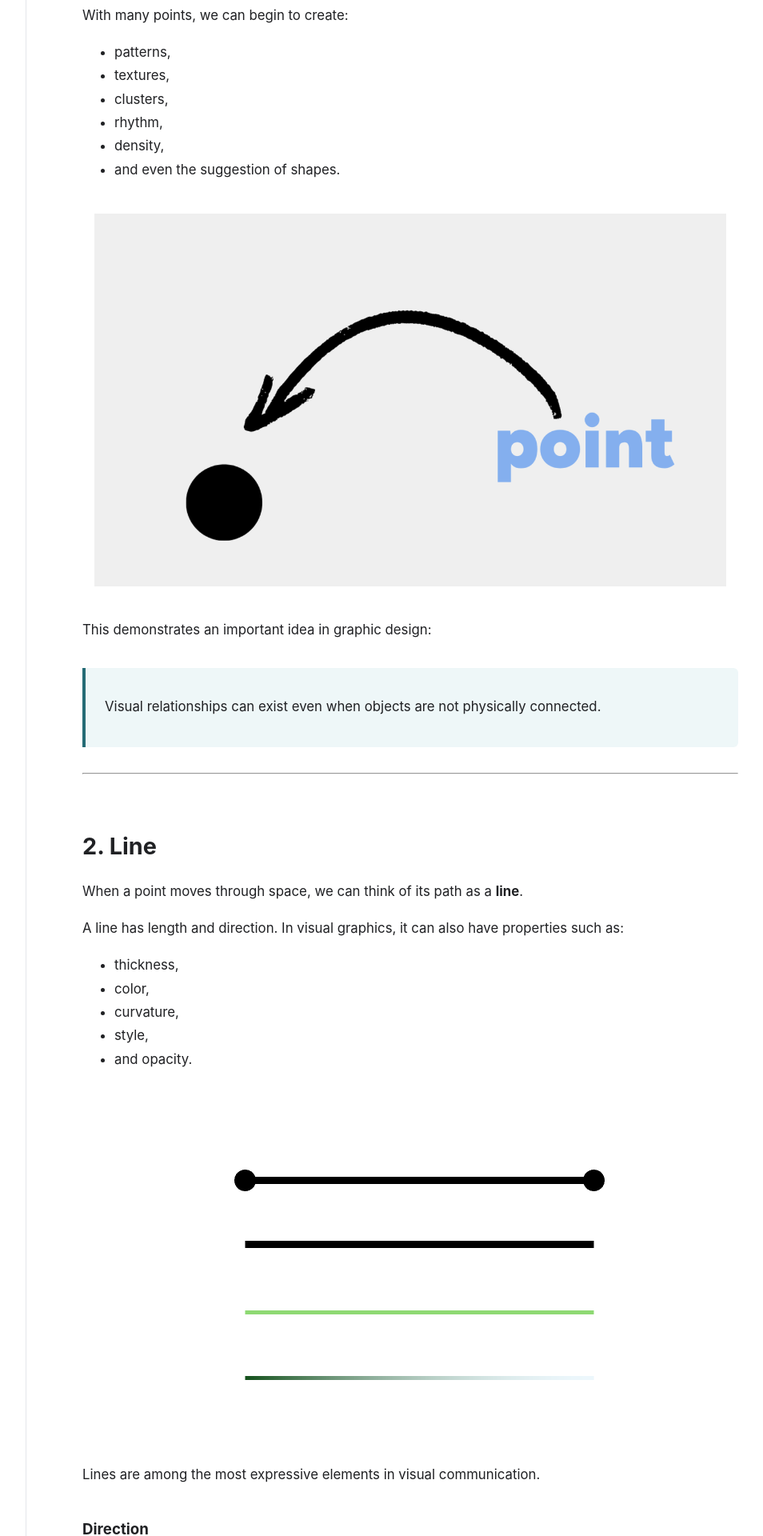
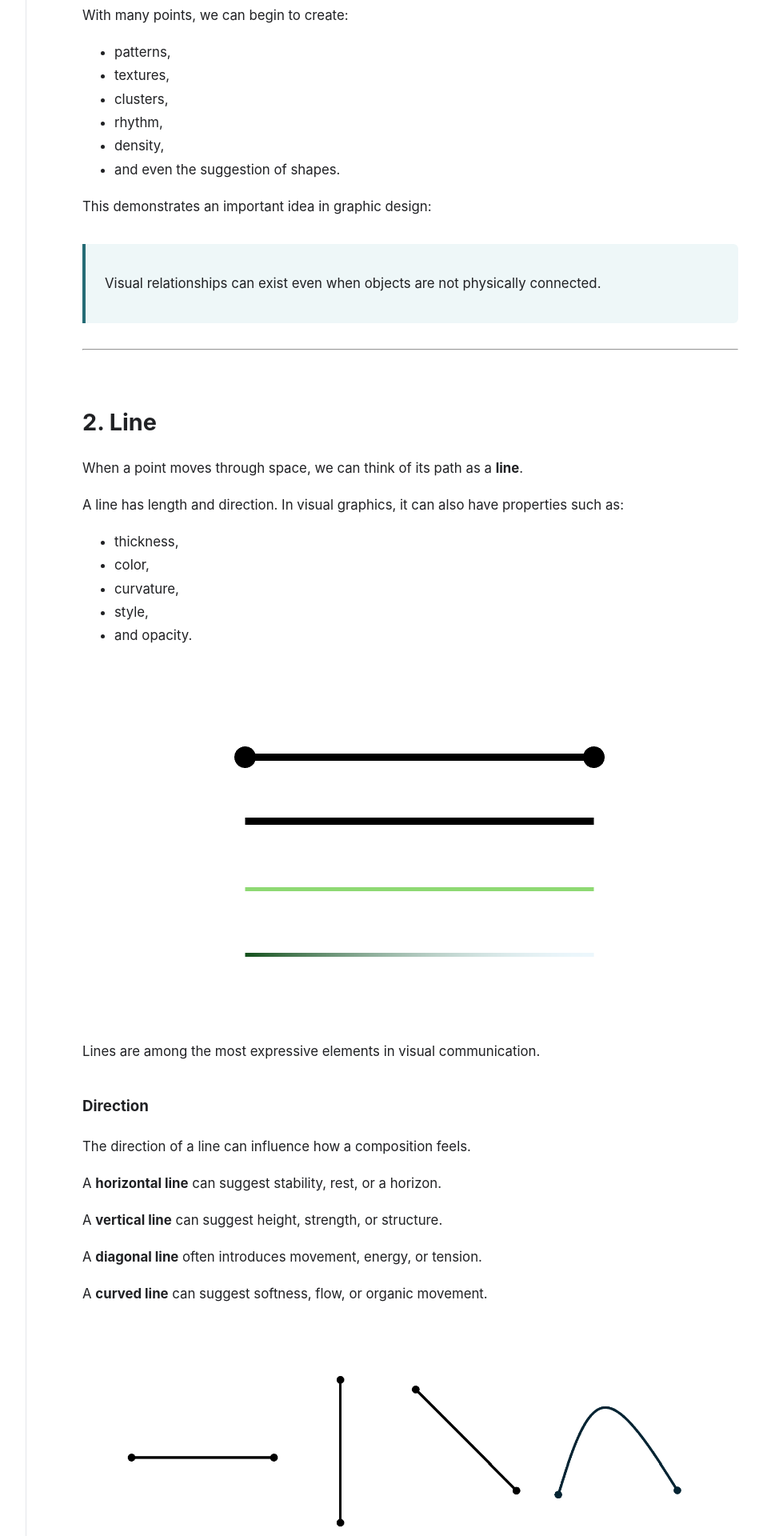
Before and after one commit to HanoCat/digital-graphics-foundations, a Jekyll site: the page built from lessons/02-point-line-plane.md, in a window 1280 px wide. Shown: the part 1550-3470 px from the top of the page at 80% size, without its empty margins (249-1203 px from the left). Built offline with Jekyll 4.4.1, drawn with Linux system fonts in a browser that asks for light colours; our own code applies the rules of GitHub Pages for plain Markdown files.

Commit message:
Update 02-point-line-plane.md

```diff
--- a/lessons/02-point-line-plane.md
+++ b/lessons/02-point-line-plane.md
@@ -54,10 +54,7 @@ With many points, we can begin to create:
 - density,
 - and even the suggestion of shapes.
 
-<figure>
-    <img src="{{ '/assets/images/lesson02/lesson2_1.png' | relative_url }}"
-         alt="Comparison">
-</figure>
+
 
 This demonstrates an important idea in graphic design:
 
```
